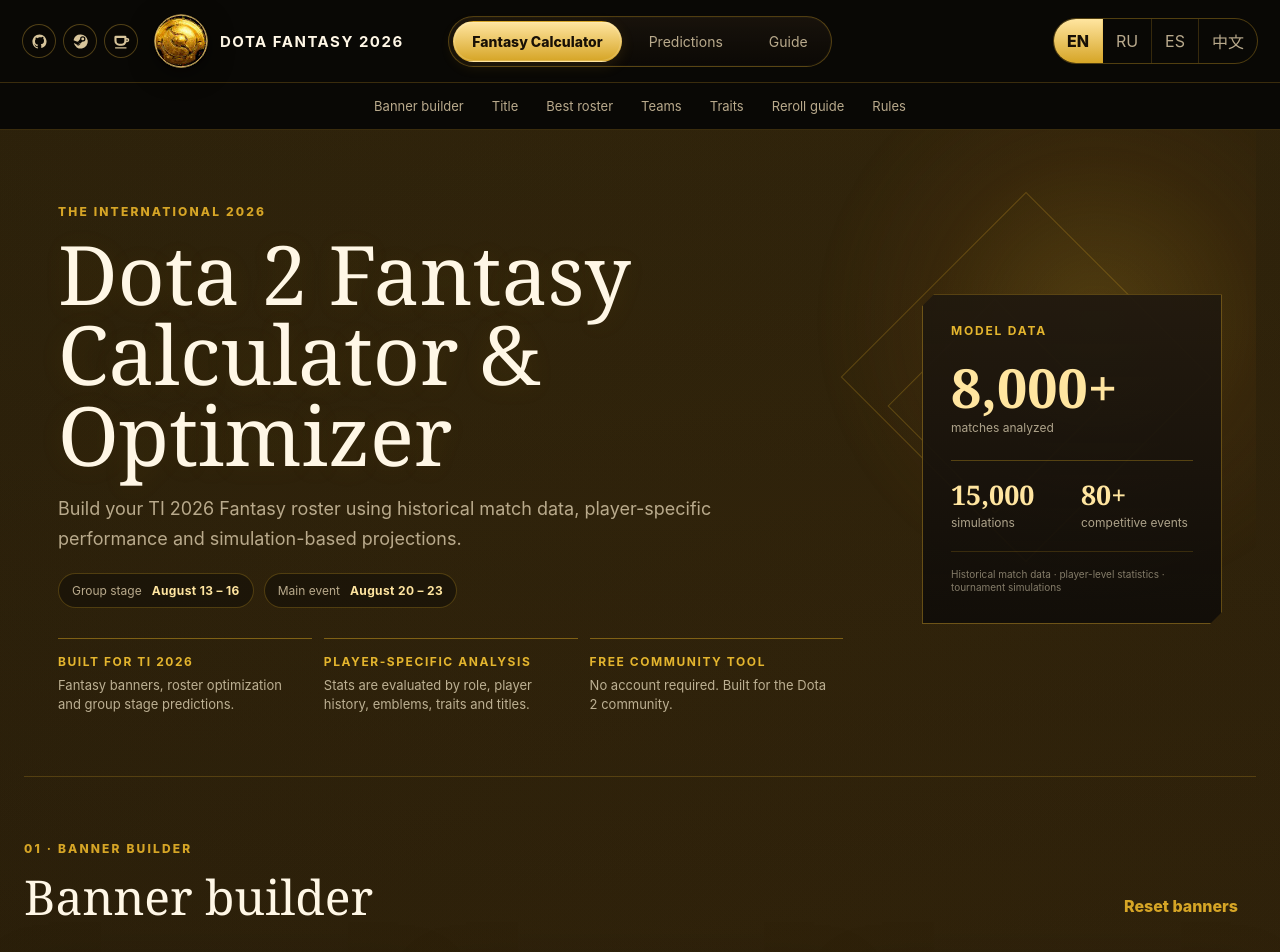
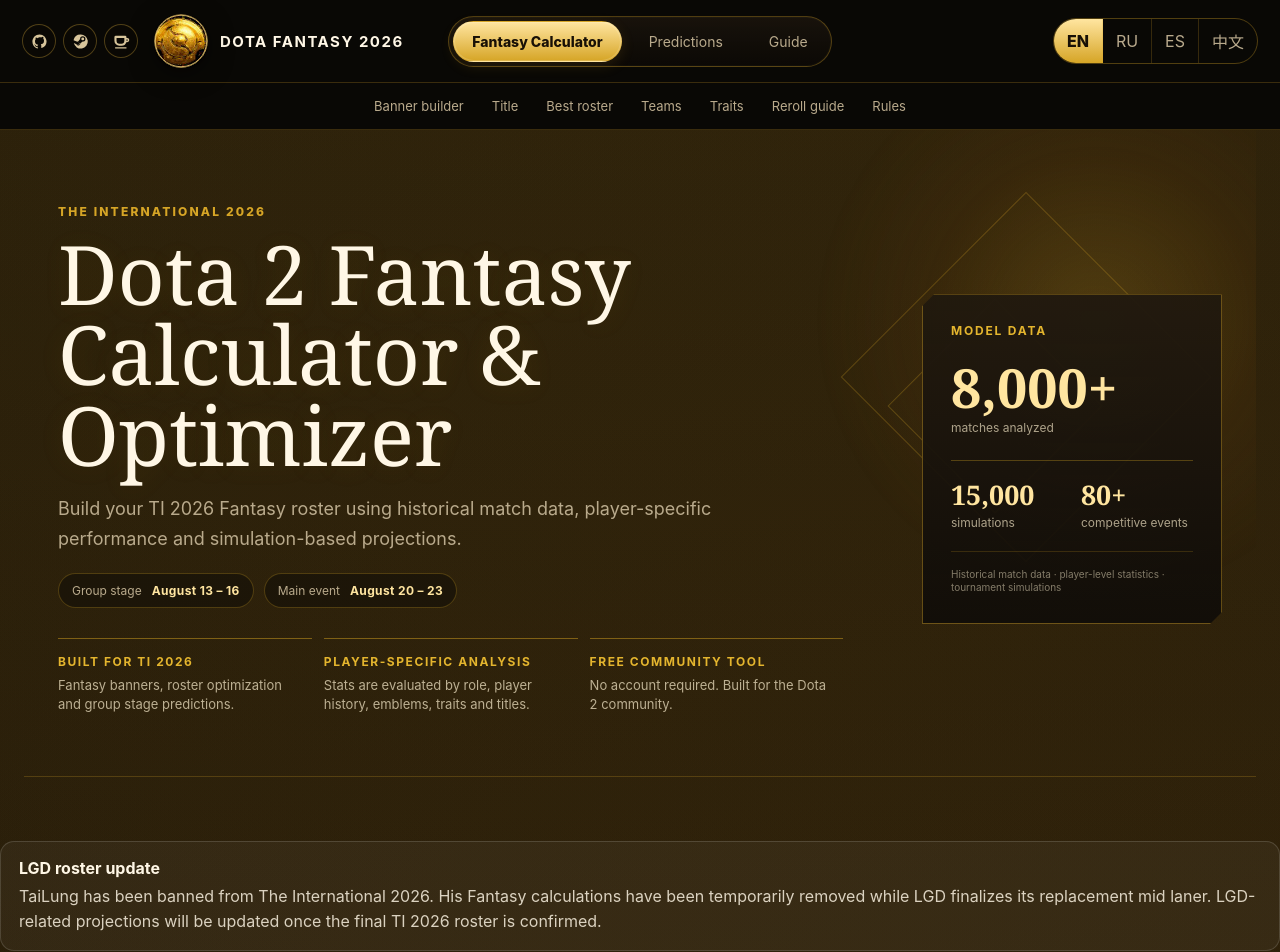
Before and after one commit to Kadadji1/dota2-fantasy-optimizer-2026, a Next.js app: page / in a window 1280 px wide. Shown: the top 952 px of the page. Built offline with nearby package versions, Linux system fonts and the light colour scheme.

Commit message:
Show TaiLung disqualification and LGD replacement notice

```diff
--- a/app/page.tsx
+++ b/app/page.tsx
@@ -5,6 +5,7 @@ import FantasySubnav from "../components/FantasySubnav";
 import Optimizer from "../components/Optimizer";
 import Rosters from "../components/Rosters";
 import SiteHeader from "../components/SiteHeader";
+import RosterStatusNotice from "../components/RosterStatusNotice";
 
 export default function Home() {
   return (
@@ -13,6 +14,7 @@ export default function Home() {
       <FantasySubnav />
       <HomeHero />
       <div className="calculator-page-body">
+        <RosterStatusNotice />
         <Optimizer />
         <Rosters />
       </div>
```
